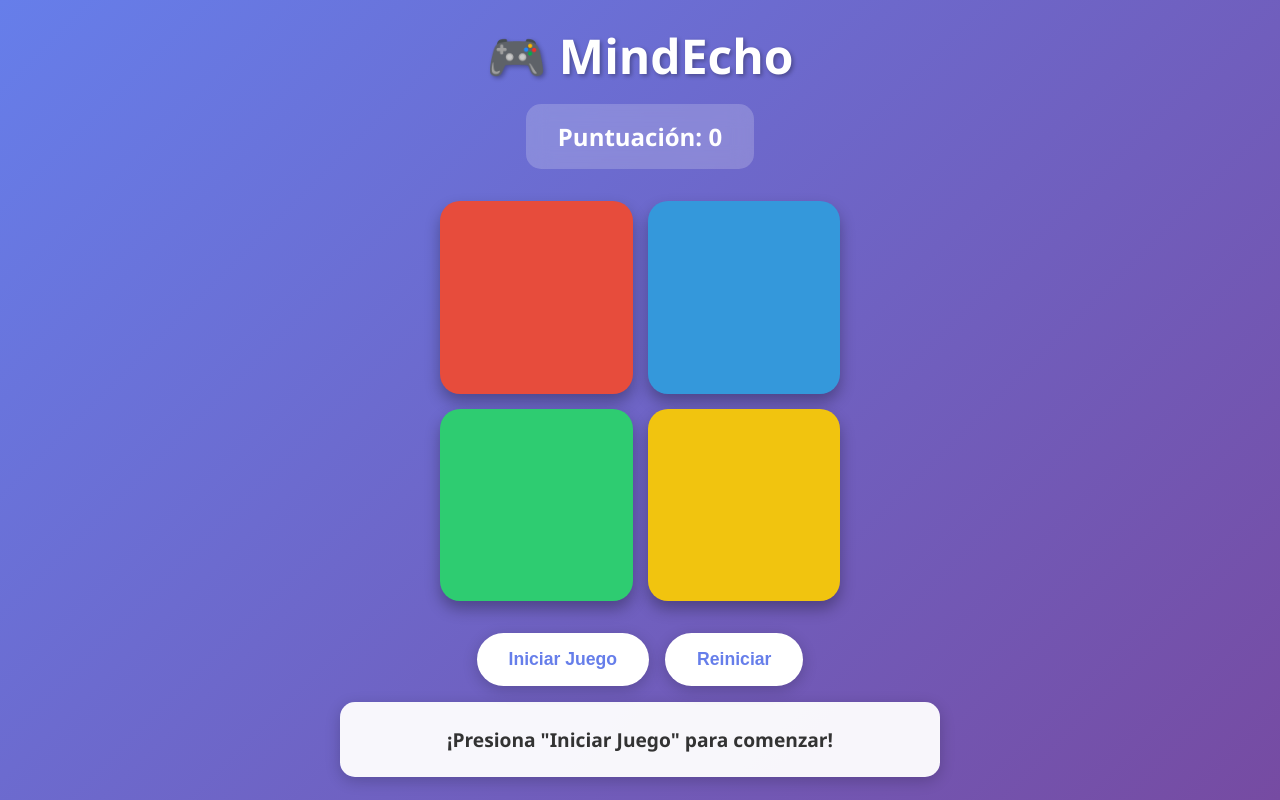
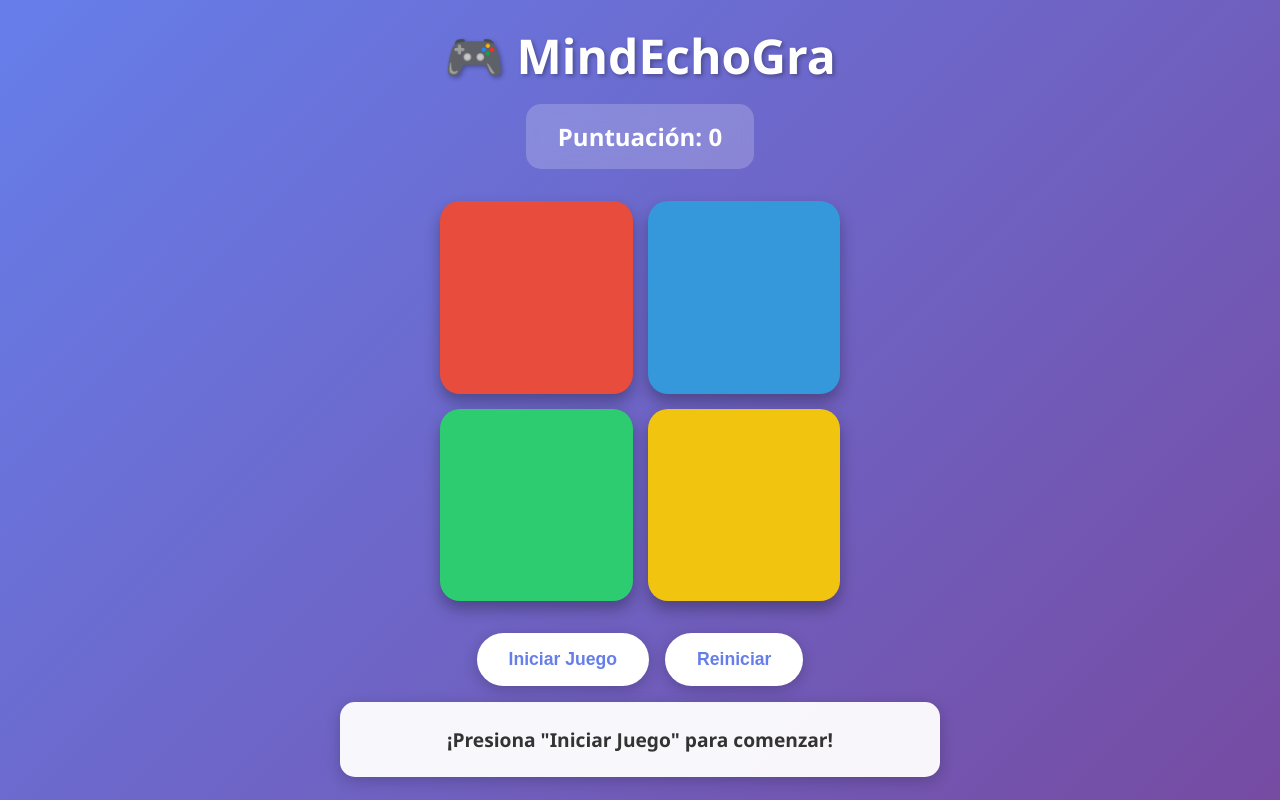
Before and after one commit to AlejandroDS79/MindEcho, a plain HTML site: page index.html in a window 1280 px wide. Drawn offline with Linux system fonts and the light colour scheme.

Commit message:
cambio en el titulo del juego

```diff
--- a/index.html
+++ b/index.html
@@ -198,7 +198,7 @@
 </head>
 <body>
     <div class="container">
-        <h1>🎮 MindEcho</h1>
+        <h1>🎮 MindEchoGra</h1>
 
         <div class="score-board">
             <div class="score">Puntuación: <span id="score">0</span></div>
```
